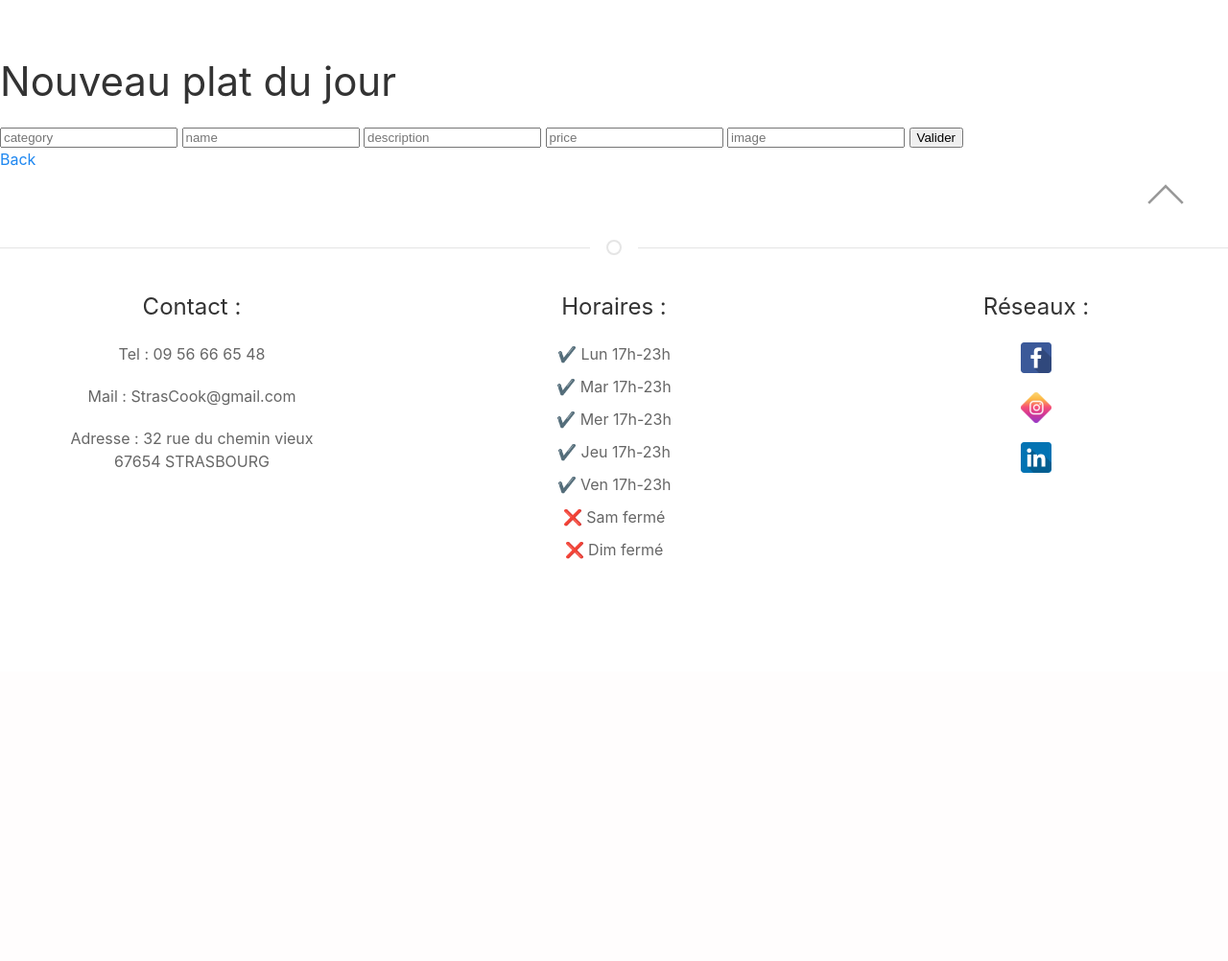
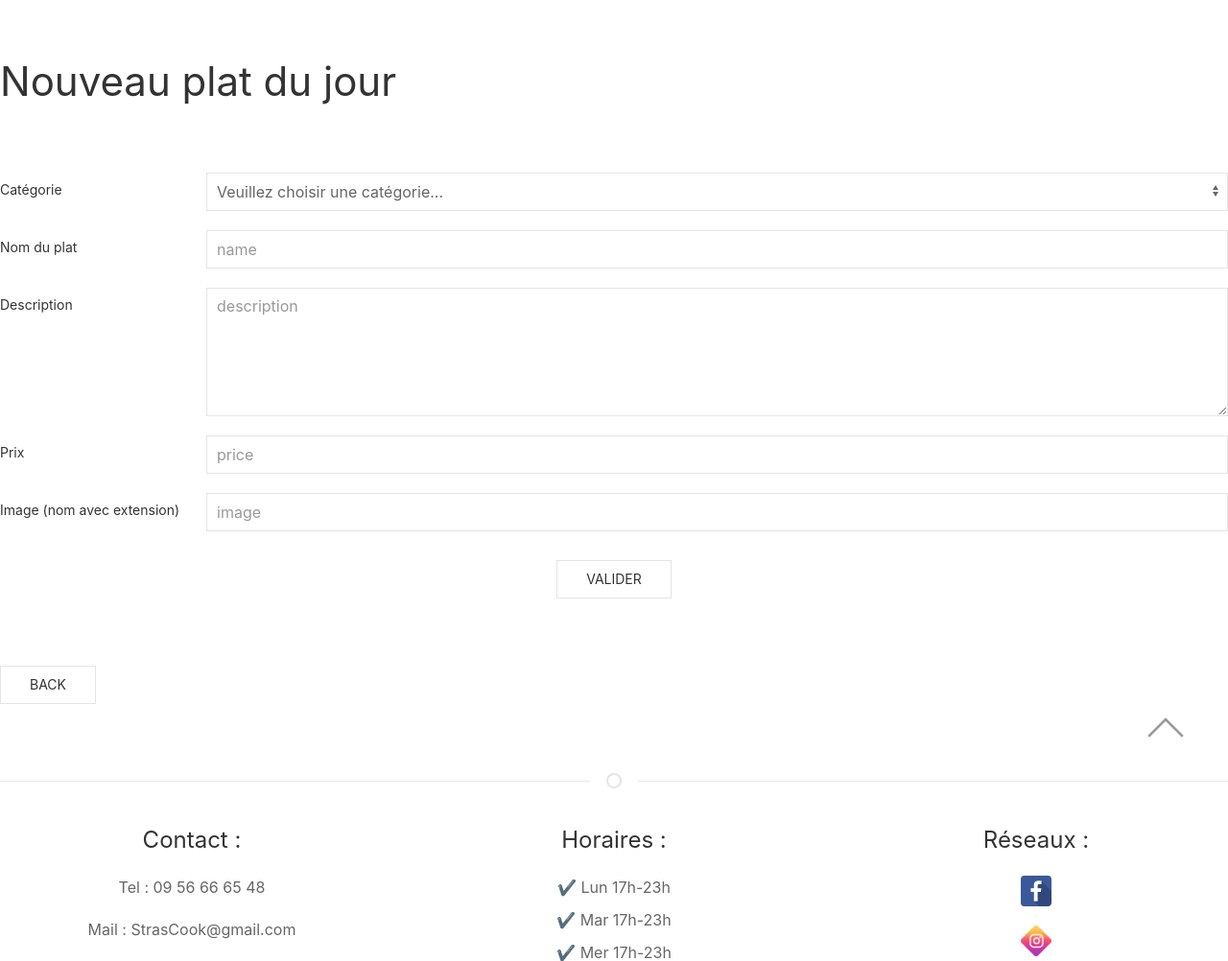
Before and after one commit to selmaBBK/Projet2_Strascook, a PHP site: template src/View/PlatDuJour/add.html.twig in a window 1280 px wide. Shown: the part 100-1102 px from the top of the page at 96% size. Before the commit the page ends 683 px from the top, so only its background shows below. Run offline with PHP 8.4, Linux system fonts and the light colour scheme; the template is opened without the code that fills it, so the values that code supplies are empty; some libraries are stand-ins or nearby versions.

Commit message:
add css on plat du jour form

```diff
--- a/src/View/PlatDuJour/_form.html.twig
+++ b/src/View/PlatDuJour/_form.html.twig
@@ -1,11 +1,48 @@
 {# TODO : manage errors display #}
 
-<form method="post">
+<form class="uk-form-horizontal uk-margin-large" method="post">
 	<input type="hidden" value="{{ jour.id }}" name="id">
-	<input type="text" placeholder="category" name="category" value="{{jour.category}}">
-	<input type="text" placeholder="name" name="name" value="{{jour.name}}">
-	<input type="text" placeholder="description" name="description" value="{{jour.description}}">
-	<input type="text" placeholder="price" name="price" value="{{jour.price}}">
-	<input type="text" placeholder="image" name="image" value="{{jour.image}}">
-	<input type="submit" value="Valider">
+
+	<div class="uk-margin">
+        <label class="uk-form-label" for="form-horizontal-select">Catégorie</label>
+        <div class="uk-form-controls">
+            <select class="uk-select" id="form-horizontal-select" name="category" value="{{jour.category}}">
+                <option>Veuillez choisir une catégorie...</option>
+                <option name="category">Vegetarian</option>
+                <option name="category">Vegan</option>
+                <option name="category">Omnivore</option>
+            </select>
+        </div>
+    </div>
+
+    <div class="uk-margin">
+        <label class="uk-form-label" for="form-horizontal-text">Nom du plat</label>
+        <div class="uk-form-controls">
+            <input class="uk-input" id="form-horizontal-text" type="text" placeholder="name" name="name" value="{{jour.name}}">
+        </div>
+    </div>
+
+	<div class="uk-margin">
+        <label class="uk-form-label" for="form-horizontal-textarea">Description</label>
+        <div class="uk-form-controls">
+            <textarea class="uk-textarea" id="form-horizontal-textarea" rows="5" type="text" placeholder="description" name="description">{{jour.description}}</textarea>
+    	</div>
+    </div>
+
+	<div class="uk-margin">
+        <label class="uk-form-label" for="form-horizontal-text">Prix</label>
+        <div class="uk-form-controls">
+            <input class="uk-input" id="form-horizontal-text" type="text" placeholder="price" name="price" value="{{jour.price}}">
+        </div>
+    </div>
+
+    <div class="uk-margin">
+        <label class="uk-form-label" for="form-horizontal-text">Image (nom avec extension)</label>
+        <div class="uk-form-controls">
+            <input class="uk-input" id="form-horizontal-text" type="text" placeholder="image" name="image" value="{{jour.image}}">
+        </div>
+    </div>
+
+<input class="uk-button uk-button-default uk-align-center" type="submit" value="Valider">
+
 </form>
--- a/src/View/PlatDuJour/add.html.twig
+++ b/src/View/PlatDuJour/add.html.twig
@@ -3,5 +3,6 @@
 {% block content %}
     <h1>Nouveau plat du jour</h1>
     {% include 'PlatDuJour/_form.html.twig' %}
-    <a href="/Admin/index">Back</a>
+    <a class="uk-button uk-button-default" href="/Admin/index">Back</a>
+
 {% endblock %}
--- a/src/View/PlatDuJour/edit.html.twig
+++ b/src/View/PlatDuJour/edit.html.twig
@@ -3,6 +3,7 @@
 {% block content %}
     <h1>Modifier {{ jour.name }}</h1>
     {% include 'PlatDuJour/_form.html.twig' %}
-    <a href="/Admin/index">Back</a>
+    <a class="uk-button uk-button-default" href="/Admin/index">Back</a>
+
 
 {% endblock %}
```
